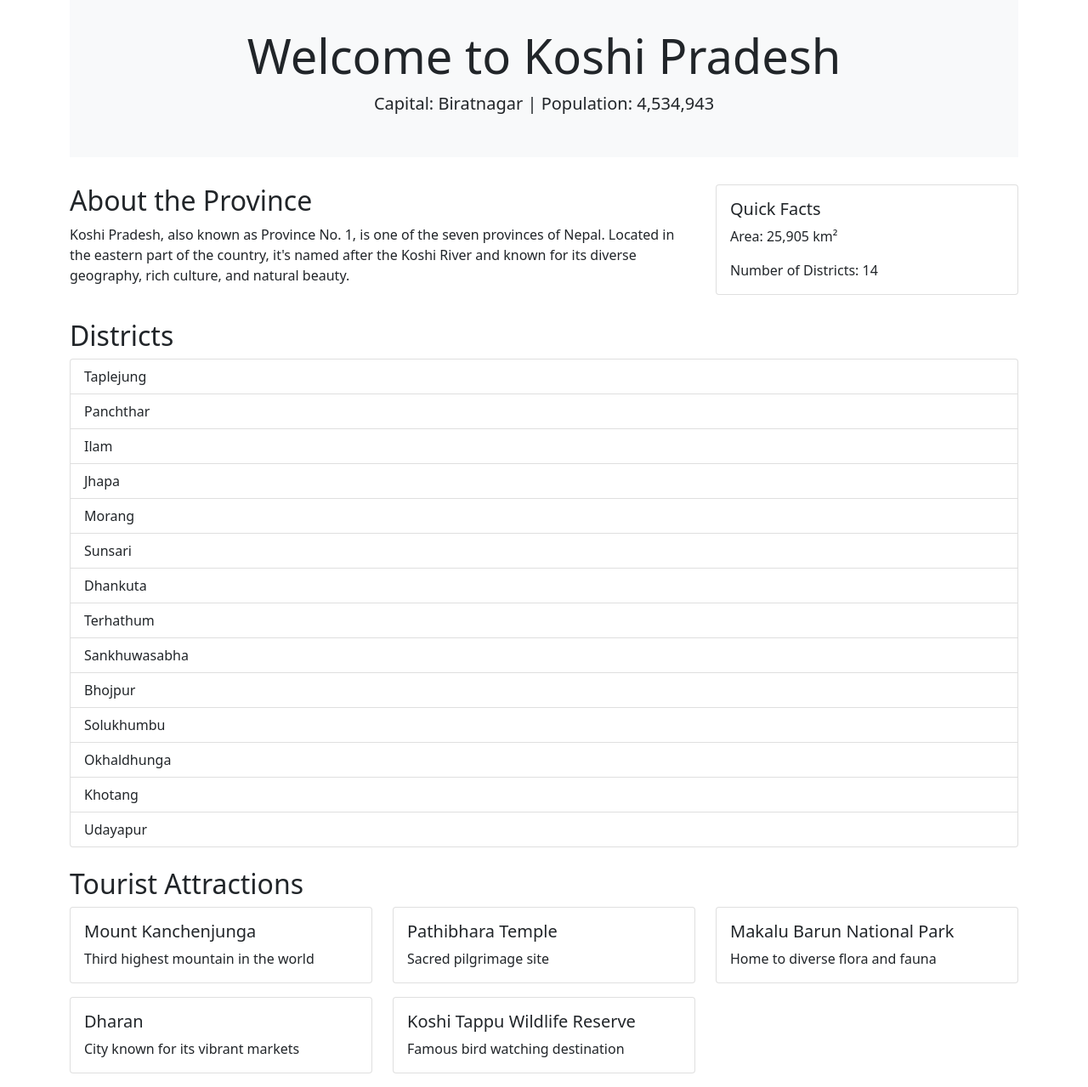
After one commit to rranjanr/Koshi, a PHP site: page /nextpage.php in a window 1280 px wide. The commit adds this page. Shown: the whole page at 85% size. Run offline with PHP 8.4, Linux system fonts and the light colour scheme.

Commit message:
newpage added

```diff
--- a/index.php
+++ b/index.php
@@ -12,6 +12,8 @@ echo 'nav { background-color: #34495e; padding: 10px; text-align: center; }';
 echo 'nav a { color: white; text-decoration: none; margin: 0 15px; font-weight: bold; }';
 echo 'nav a:hover { text-decoration: underline; }';
 echo 'main { text-align: center; padding: 20px; }';
+echo '.learn-more { display: inline-block; margin-top: 20px; padding: 10px 20px; background-color: #2c3e50; color: white; text-decoration: none; border-radius: 5px; }';
+echo '.learn-more:hover { background-color: #34495e; }';
 echo 'footer { background-color: #2c3e50; color: white; text-align: center; padding: 10px 0; position: fixed; bottom: 0; width: 100%; }';
 echo '</style>';
 echo '</head>';
@@ -25,12 +27,14 @@ echo '<nav>';
 echo '<a href="#home">Home</a>';
 echo '<a href="#about">About</a>';
 echo '<a href="#contact">Contact</a>';
+echo '<a href="nextpage.php">More Info</a>';
 echo '</nav>';
 
 echo '<main>';
 echo '<h2>Explore the Beauty of Koshi Biratnagar</h2>';
 echo '<img src="koshi.jpg" style="width: 80%; max-width: 1024px; border: 2px solid #2c3e50; border-radius: 10px; box-shadow: 0 4px 8px rgba(0, 0, 0, 0.2);">';
 echo '<p style="margin-top: 20px;">Koshi Pardesh is known for its rich culture, beautiful landscapes, and warm hospitality. Come and explore the wonders of this region!</p>';
+echo '<a href="nextpage.php" class="learn-more">Learn More About Koshi Pradesh</a>';
 echo '</main>';
 
 echo '<footer>';
--- /dev/null
+++ b/nextpage.php
@@ -0,0 +1,95 @@
+<?php
+// Define some dynamic content
+$provinceInfo = [
+  'name' => 'Koshi Pradesh',
+  'capital' => 'Biratnagar',
+  'population' => '4,534,943',
+  'area' => '25,905 km²',
+  'districts' => ['Taplejung', 'Panchthar', 'Ilam', 'Jhapa', 'Morang', 'Sunsari', 'Dhankuta', 'Terhathum', 'Sankhuwasabha', 'Bhojpur', 'Solukhumbu', 'Okhaldhunga', 'Khotang', 'Udayapur']
+];
+
+$touristAttractions = [
+  ['name' => 'Mount Kanchenjunga', 'description' => 'Third highest mountain in the world'],
+  ['name' => 'Pathibhara Temple', 'description' => 'Sacred pilgrimage site'],
+  ['name' => 'Makalu Barun National Park', 'description' => 'Home to diverse flora and fauna'],
+  ['name' => 'Dharan', 'description' => 'City known for its vibrant markets'],
+  ['name' => 'Koshi Tappu Wildlife Reserve', 'description' => 'Famous bird watching destination']
+];
+?>
+<!DOCTYPE html>
+<html lang="en">
+
+<head>
+  <meta charset="UTF-8">
+  <meta name="viewport" content="width=device-width, initial-scale=1.0">
+  <title><?php echo $provinceInfo['name']; ?> - Nepal</title>
+  <link href="https://cdn.jsdelivr.net/npm/bootstrap@5.1.3/dist/css/bootstrap.min.css" rel="stylesheet">
+  <style>
+    .hero-section {
+      background-color: #f8f9fa;
+      padding: 2rem 0;
+      margin-bottom: 2rem;
+    }
+
+    .attraction-card {
+      margin-bottom: 1rem;
+    }
+  </style>
+</head>
+
+<body>
+  <div class="container">
+    <div class="hero-section text-center">
+      <h1 class="display-4">Welcome to <?php echo $provinceInfo['name']; ?></h1>
+      <p class="lead">Capital: <?php echo $provinceInfo['capital']; ?> | Population:
+        <?php echo $provinceInfo['population']; ?></p>
+    </div>
+
+    <div class="row mb-4">
+      <div class="col-md-8">
+        <h2>About the Province</h2>
+        <p>Koshi Pradesh, also known as Province No. 1, is one of the seven provinces of Nepal. Located in the eastern
+          part of the country, it's named after the Koshi River and known for its diverse geography, rich culture, and
+          natural beauty.</p>
+      </div>
+      <div class="col-md-4">
+        <div class="card">
+          <div class="card-body">
+            <h5 class="card-title">Quick Facts</h5>
+            <p class="card-text">Area: <?php echo $provinceInfo['area']; ?></p>
+            <p class="card-text">Number of Districts: <?php echo count($provinceInfo['districts']); ?></p>
+          </div>
+        </div>
+      </div>
+    </div>
+
+    <h2>Districts</h2>
+    <div class="row mb-4">
+      <div class="col">
+        <ul class="list-group">
+          <?php foreach ($provinceInfo['districts'] as $district): ?>
+            <li class="list-group-item"><?php echo $district; ?></li>
+          <?php endforeach; ?>
+        </ul>
+      </div>
+    </div>
+
+    <h2>Tourist Attractions</h2>
+    <div class="row">
+      <?php foreach ($touristAttractions as $attraction): ?>
+        <div class="col-md-4">
+          <div class="card attraction-card">
+            <div class="card-body">
+              <h5 class="card-title"><?php echo $attraction['name']; ?></h5>
+              <p class="card-text"><?php echo $attraction['description']; ?></p>
+            </div>
+          </div>
+        </div>
+      <?php endforeach; ?>
+    </div>
+  </div>
+
+  <script src="https://cdn.jsdelivr.net/npm/bootstrap@5.1.3/dist/js/bootstrap.bundle.min.js"></script>
+</body>
+
+</html>
```
